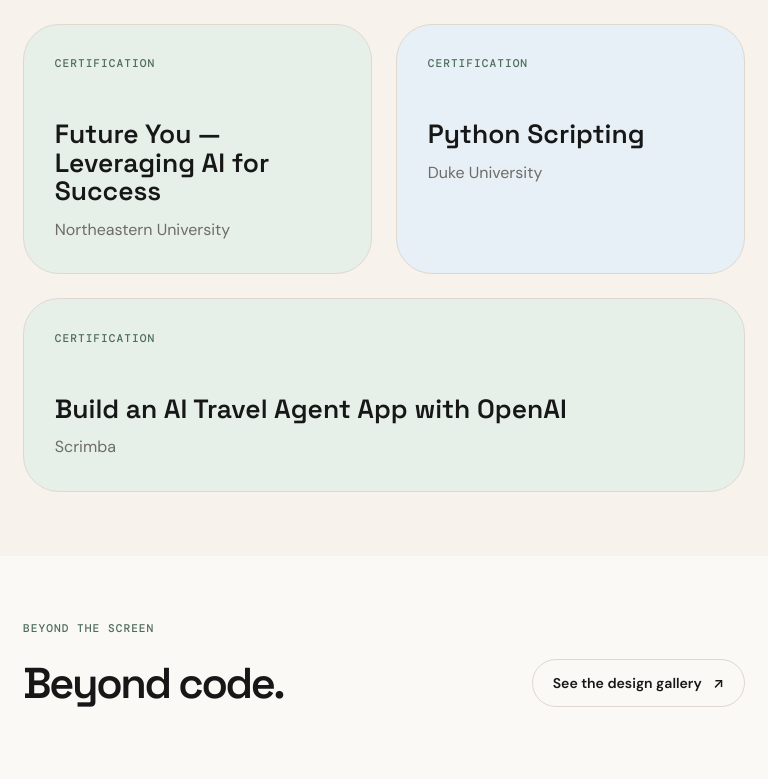
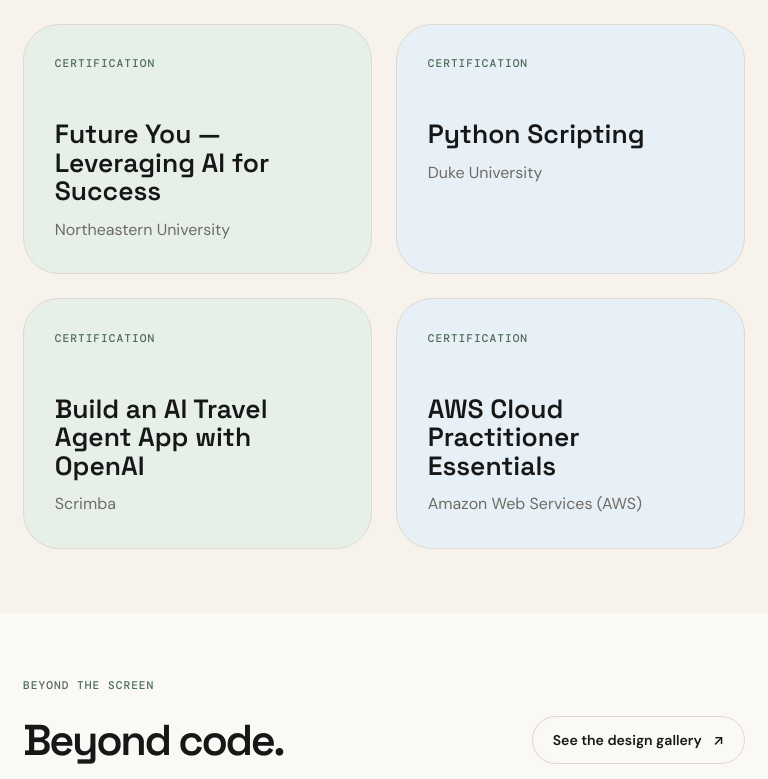
Before and after one commit to nathanaguiar2007/Portfolio, a React (Vite) app: page / in a window 768 px wide. Shown: the part 4091-4870 px from the top of the page. Built offline with nearby package versions, Linux system fonts and the light colour scheme.

Commit message:
Add certificates and experience page

```diff
--- a/src/data/portfolio.ts
+++ b/src/data/portfolio.ts
@@ -169,6 +169,7 @@
   { id: "future-you-ai", name: "Future You — Leveraging AI for Success", issuer: "Northeastern University" },
   { id: "python-scripting", name: "Python Scripting", issuer: "Duke University" },
   { id: "ai-travel-agent", name: "Build an AI Travel Agent App with OpenAI", issuer: "Scrimba" },
+  { id: "aws-cloud-practitioner-essentials", name: "AWS Cloud Practitioner Essentials", issuer: "Amazon Web Services (AWS)" },
 ];
 
 export const experienceStory = {
--- a/src/styles.css
+++ b/src/styles.css
@@ -1525,7 +1525,7 @@
 .contact-links { font-style: normal; }
 .experience-preview { align-self: center; }
 .experience-preview > p { color: var(--text-secondary); font-size: 1.15rem; margin-bottom: var(--space-lg); }
-.certificate-grid { list-style: none; padding: 0; display: grid; grid-template-columns: repeat(3, minmax(0, 1fr)); gap: var(--space-md); }
+.certificate-grid { list-style: none; padding: 0; display: grid; grid-template-columns: repeat(2, minmax(0, 1fr)); gap: var(--space-md); }
 .certificate { height: 100%; padding: clamp(1.5rem, 4vw, 3rem); border: 1px solid var(--border); border-radius: var(--radius-large); background: var(--green-soft); overflow-wrap: anywhere; }
 .certificate-grid > li:nth-child(even) .certificate { background: var(--blue-soft); }
 .certificate h3 { font-size: 1.65rem; margin-bottom: .7rem; }
@@ -1551,11 +1551,6 @@
 @media (max-width: 767px) {
   .certificate-grid { grid-template-columns: 1fr; }
 }
-@media (min-width: 768px) and (max-width: 1024px) {
-  .certificate-grid { grid-template-columns: repeat(2, minmax(0, 1fr)); }
-  .certificate-grid > li:last-child { grid-column: 1 / -1; }
-}
-
 .project-header h1 { overflow-wrap: anywhere; }
 
 /* Experience reads as a continuous story, with a quiet timeline for the work. */
```
Also changed, not shown: 1 other file (tests, documents, lock files or other folders).
